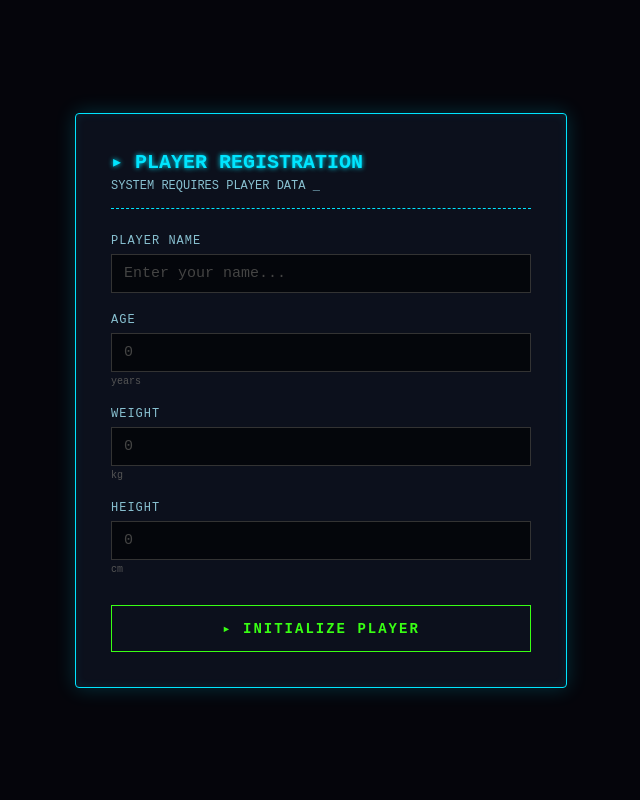
After one commit to Kryptoknight24/Devops-Flask-App, a Flask app: template templates/profile_setup.html in a window 1280 px wide. The commit adds this page. Shown: the whole page, without its empty margins (319-959 px from the left). Run offline with Flask 3, Linux system fonts and the light colour scheme; the template is opened without the code that fills it, so the values that code supplies are empty.

Commit message:
Migrate back to MySQL, add player profile data, and prep for AWS Jenkins deployment

```diff
--- a/app.py
+++ b/app.py
@@ -1,8 +1,8 @@
 import os
 import base64
 import json
+import pymysql
 from flask import Flask, render_template, request, redirect
-import pymysql
 from clerk_backend_api import Clerk
 
 app = Flask(__name__)
@@ -13,12 +13,29 @@ clerk = Clerk(bearer_auth=CLERK_SECRET_KEY)
 
 def get_db_connection():
     return pymysql.connect(
-        host='mysql-db',
+        host=os.environ.get('DB_HOST', 'localhost'),
         user='root',
         password='rootpassword',
         database='myappdb',
         cursorclass=pymysql.cursors.DictCursor
     )
+
+def get_clerk_user_id():
+    """Extract clerk_user_id from the __session JWT cookie."""
+    session_token = request.cookies.get('__session')
+    if not session_token:
+        return None
+    try:
+        parts = session_token.split('.')
+        if len(parts) != 3:
+            return None
+        payload_b64 = parts[1]
+        payload_b64 += "=" * ((4 - len(payload_b64) % 4) % 4)
+        payload_json = base64.b64decode(payload_b64).decode('utf-8')
+        payload = json.loads(payload_json)
+        return payload.get('sub')
+    except Exception:
+        return None
 
 # --- 1. DATABASE SETUP ---
 @app.route('/init-db')
@@ -31,14 +48,18 @@ def init_db():
                 CREATE TABLE players (
                     id INT AUTO_INCREMENT PRIMARY KEY,
                     clerk_id VARCHAR(255) UNIQUE NOT NULL,
-                    level INT DEFAULT 1,
+                    player_name VARCHAR(255),
+                    age INT,
+                    weight FLOAT,
+                    height FLOAT,
+                    level INT DEFAULT 0,
                     hp INT DEFAULT 100,
                     xp INT DEFAULT 0,
-                    str_stat INT DEFAULT 10,
-                    agi_stat INT DEFAULT 10,
-                    end_stat INT DEFAULT 10,
-                    vit_stat INT DEFAULT 10,
-                    int_stat INT DEFAULT 10,
+                    str_stat INT DEFAULT 0,
+                    agi_stat INT DEFAULT 0,
+                    end_stat INT DEFAULT 0,
+                    vit_stat INT DEFAULT 0,
+                    int_stat INT DEFAULT 0,
                     mana_crystals INT DEFAULT 0
                 )
             """)
@@ -48,34 +69,48 @@ def init_db():
         connection.close()
 
 # --- 2. FRONT DOOR ---
-# --- 3. SECURE STATUS WINDOW ---
+@app.route('/')
+def index():
+    return render_template('index.html')
+
+# --- 3. PLAYER PROFILE SETUP ---
+@app.route('/setup', methods=['GET', 'POST'])
+def setup():
+    clerk_user_id = get_clerk_user_id()
+    if not clerk_user_id:
+        return redirect('/')
+
+    if request.method == 'POST':
+        player_name = request.form.get('player_name', '').strip()
+        age = request.form.get('age', 0, type=int)
+        weight = request.form.get('weight', 0, type=float)
+        height = request.form.get('height', 0, type=float)
+
+        connection = get_db_connection()
+        try:
+            with connection.cursor() as cursor:
+                cursor.execute("""
+                    UPDATE players
+                    SET player_name = %s, age = %s, weight = %s, height = %s
+                    WHERE clerk_id = %s
+                """, (player_name, age, weight, height, clerk_user_id))
+            connection.commit()
+        finally:
+            connection.close()
+
+        return redirect('/status')
+
+    return render_template('profile_setup.html')
+
+# --- 4. SECURE STATUS WINDOW ---
 @app.route('/status')
 def status():
-    session_token = request.cookies.get('__session')
-
-    if not session_token:
+    clerk_user_id = get_clerk_user_id()
+    if not clerk_user_id:
         return "<h3>CRITICAL: No __session cookie found by Flask!</h3>"
 
     try:
-        # THE BYPASS: Rip the JWT open manually instead of relying on the SDK
-        parts = session_token.split('.')
-        if len(parts) != 3:
-            return "<h3>BACKEND AUTH ERROR:</h3><p>Invalid token format.</p>"
-
-        payload_b64 = parts[1]
-        # Add the necessary cryptographic padding back to the string
-        payload_b64 += "=" * ((4 - len(payload_b64) % 4) % 4)
-
-        # Decode the payload and extract the Player ID ('sub')
-        payload_json = base64.b64decode(payload_b64).decode('utf-8')
-        payload = json.loads(payload_json)
-
-        clerk_user_id = payload.get('sub')
-
-        if not clerk_user_id:
-            return "<h3>BACKEND AUTH ERROR:</h3><p>Could not find Player ID inside token.</p>"
-
-        # Now that we have your ID, enter the Database!
+        # Enter the Database
         connection = get_db_connection()
         try:
             with connection.cursor() as cursor:
@@ -83,12 +118,15 @@ def status():
                 cursor.execute("SELECT * FROM players WHERE clerk_id = %s", (clerk_user_id,))
                 player_data = cursor.fetchone()
 
-                # If new player, build Level 1 profile
+                # If new player, create record and redirect to setup
                 if not player_data:
                     cursor.execute("INSERT INTO players (clerk_id) VALUES (%s)", (clerk_user_id,))
                     connection.commit()
-                    cursor.execute("SELECT * FROM players WHERE clerk_id = %s", (clerk_user_id,))
-                    player_data = cursor.fetchone()
+                    return redirect('/setup')
+
+                # If player hasn't set up their profile yet, redirect to setup
+                if not player_data.get('player_name'):
+                    return redirect('/setup')
 
                 # Render the holographic stats
                 return render_template('status.html', player=player_data)
--- a/docker-compose.yml
+++ b/docker-compose.yml
@@ -4,11 +4,14 @@ services:
     build: .
     environment:
       - CLERK_SECRET_KEY=sk_test_YHrDfdkKdRwcEWxnzZy7dzJ3RbWAHRXMPhrOoDCJNz
+      - DB_HOST=mysql-db
     depends_on:
       - mysql-db
 
   mysql-db:
     image: mysql:8.0
+    ports:
+      - "3306:3306"
     environment:
       MYSQL_ROOT_PASSWORD: rootpassword
       MYSQL_DATABASE: myappdb
--- /dev/null
+++ b/templates/profile_setup.html
@@ -0,0 +1,163 @@
+<!DOCTYPE html>
+<html lang="en">
+<head>
+    <meta charset="UTF-8">
+    <meta name="viewport" content="width=device-width, initial-scale=1.0">
+    <title>System | Player Registration</title>
+    <style>
+        :root {
+            --neon-blue: #00e5ff;
+            --neon-green: #39ff14;
+            --bg-dark: #05050b;
+            --panel-glass: rgba(15, 20, 35, 0.75);
+        }
+
+        body {
+            background-color: var(--bg-dark);
+            color: #ffffff;
+            font-family: 'Courier New', Courier, monospace;
+            display: flex;
+            justify-content: center;
+            align-items: center;
+            height: 100vh;
+            margin: 0;
+        }
+
+        .setup-window {
+            background: var(--panel-glass);
+            border: 1px solid var(--neon-blue);
+            box-shadow: 0 0 20px rgba(0, 229, 255, 0.2), inset 0 0 10px rgba(0, 229, 255, 0.1);
+            backdrop-filter: blur(8px);
+            width: 90%;
+            max-width: 420px;
+            padding: 35px;
+            border-radius: 4px;
+        }
+
+        h1 {
+            font-size: 20px;
+            margin: 0 0 5px 0;
+            text-transform: uppercase;
+            text-shadow: 0 0 5px var(--neon-blue);
+            color: var(--neon-blue);
+        }
+
+        .subtitle {
+            color: #88c0d0;
+            font-size: 12px;
+            margin-bottom: 25px;
+            border-bottom: 1px dashed var(--neon-blue);
+            padding-bottom: 15px;
+        }
+
+        .form-group {
+            margin-bottom: 20px;
+        }
+
+        label {
+            display: block;
+            font-size: 12px;
+            color: #88c0d0;
+            text-transform: uppercase;
+            letter-spacing: 1px;
+            margin-bottom: 6px;
+        }
+
+        input {
+            width: 100%;
+            padding: 10px 12px;
+            background: rgba(0, 0, 0, 0.6);
+            border: 1px solid #333;
+            color: #ffffff;
+            font-family: 'Courier New', Courier, monospace;
+            font-size: 15px;
+            outline: none;
+            transition: border-color 0.3s ease, box-shadow 0.3s ease;
+            box-sizing: border-box;
+        }
+
+        input:focus {
+            border-color: var(--neon-blue);
+            box-shadow: 0 0 8px rgba(0, 229, 255, 0.3);
+        }
+
+        input::placeholder {
+            color: #444;
+        }
+
+        .unit-hint {
+            font-size: 10px;
+            color: #555;
+            margin-top: 4px;
+        }
+
+        .submit-btn {
+            margin-top: 10px;
+            width: 100%;
+            padding: 14px;
+            background: transparent;
+            border: 1px solid var(--neon-green);
+            color: var(--neon-green);
+            font-family: 'Courier New', Courier, monospace;
+            font-size: 14px;
+            font-weight: bold;
+            text-transform: uppercase;
+            letter-spacing: 2px;
+            cursor: pointer;
+            transition: all 0.3s ease;
+        }
+
+        .submit-btn:hover {
+            background: rgba(57, 255, 20, 0.1);
+            box-shadow: 0 0 20px rgba(57, 255, 20, 0.3);
+            text-shadow: 0 0 5px var(--neon-green);
+        }
+
+        /* Scanning animation on the header */
+        @keyframes scan {
+            0% { opacity: 0.5; }
+            50% { opacity: 1; }
+            100% { opacity: 0.5; }
+        }
+
+        .blink {
+            animation: scan 1.5s ease-in-out infinite;
+        }
+    </style>
+</head>
+<body>
+
+    <div class="setup-window">
+        <h1>▸ Player Registration</h1>
+        <div class="subtitle">SYSTEM REQUIRES PLAYER DATA <span class="blink">_</span></div>
+
+        <form method="POST" action="/setup">
+            <div class="form-group">
+                <label>Player Name</label>
+                <input type="text" name="player_name" placeholder="Enter your name..." required maxlength="50">
+            </div>
+
+            <div class="form-group">
+                <label>Age</label>
+                <input type="number" name="age" placeholder="0" required min="1" max="150">
+                <div class="unit-hint">years</div>
+            </div>
+
+            <div class="form-group">
+                <label>Weight</label>
+                <input type="number" name="weight" placeholder="0" required min="1" max="500" step="0.1">
+                <div class="unit-hint">kg</div>
+            </div>
+
+            <div class="form-group">
+                <label>Height</label>
+                <input type="number" name="height" placeholder="0" required min="1" max="300" step="0.1">
+                <div class="unit-hint">cm</div>
+            </div>
+
+            <button type="submit" class="submit-btn">▸ Initialize Player</button>
+        </form>
+    </div>
+
+</body>
+</html>
```
Also changed, not shown: run.md (added, +4 -0 lines), templates/index.html (+93 -12 lines), templates/status.html (+54 -14 lines), myappdb.sqlite (added), 3 other files.
